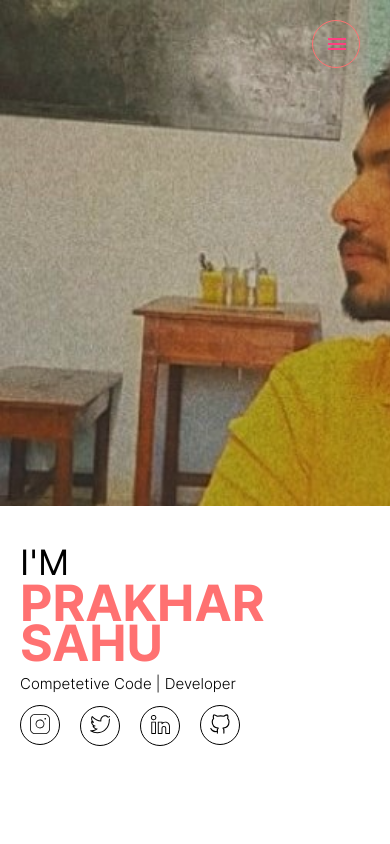
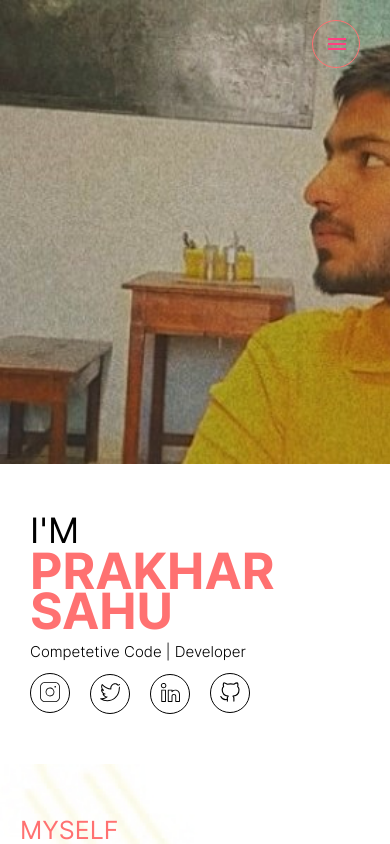
Before and after one commit to prakhar-5447/portfolio, an Angular app: page / in a window 390 px wide. Shown: the top 844 px of the page. Built offline with nearby package versions, Linux system fonts and the light colour scheme.

Commit message:
change width for desktop site

```diff
--- a/src/app/components/home/home.component.sass
+++ b/src/app/components/home/home.component.sass
@@ -82,20 +82,20 @@
 
 @media screen and ( max-width: 992px )
     .header
+        height: auto
         flex-direction: column
 
         .image
             width: 100%
-            height: 60vh
+            height: 55vh
             background-position: left
             background-attachment: scroll
 
         .profile
-            padding-top: 40px
+            padding: 70px 0px
 
             .profile-info
                 font-size: 60px
-                color: #FF7171
 
             .profile-medium
                 font-size: 45px
@@ -111,6 +111,7 @@
     .header
 
         .profile
+            padding: 50px 0px 50px 10px
 
             .profile-info
                 font-size: 50px !important
```
